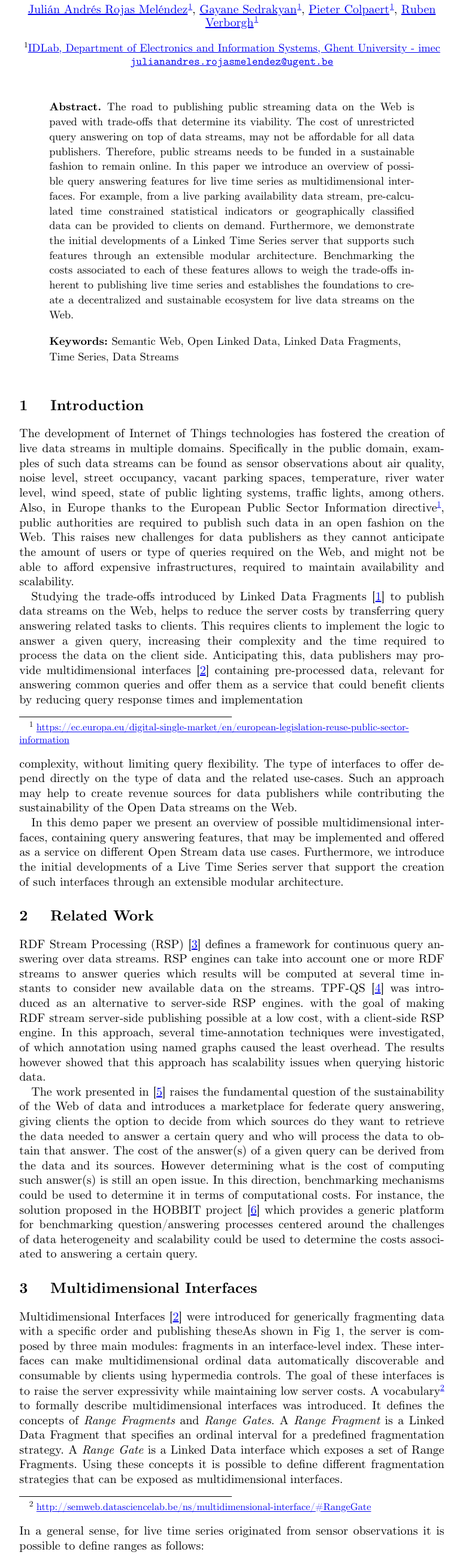
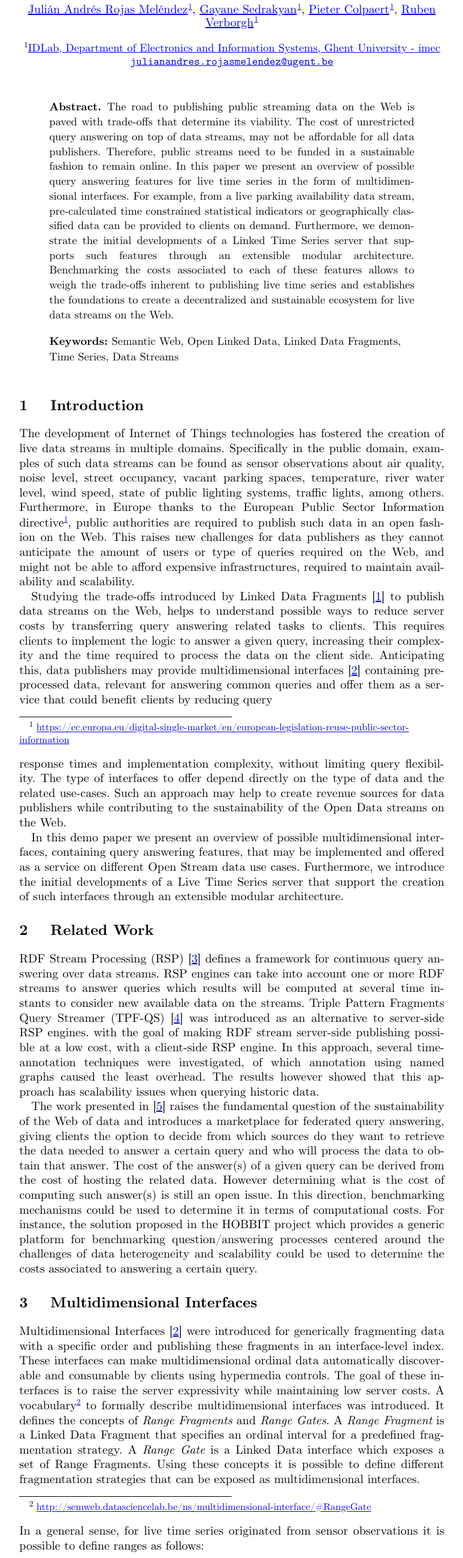
Before and after one commit to linkedtimeseries/timeseries-demo-paper, a plain HTML site: page index.html in a window 1280 px wide. Shown: the part 162-2760 px from the top of the page at 60% size, without its empty margins (253-1026 px from the left). Drawn offline with Linux system fonts and the light colour scheme; a script that the page names is missing.

Commit message:
Reviews taken into account

```diff
--- a/index.html
+++ b/index.html
@@ -22,8 +22,8 @@
             <div id="authors">
                 <dl id="author-name">
                     <dt>Authors</dt>
-                    <dd id="author-1"><span about="" rel="schema:creator schema:publisher schema:contributor schema:author"><a about="#Julian-Rojas" typeof="schema:Person" rel="schema:url" property="schema:name" href="#">Julián Andrés Rojas Meléndez</a></span><sup><a href="#author-org-1">1</a></sup></dd>
-                    <dd id="author-2"><span about="" rel="schema:contributor"><a about="#Gayane-Sedrakyan" typeof="schema:Person" rel="schema:url" property="schema:name" href="#">Gayane Sedrakyan</a></span><sup><a href="#author-org-1">1</a></sup></dd>
+                    <dd id="author-1"><span about="" rel="schema:creator schema:publisher schema:contributor schema:author"><a about="#Julian-Rojas" typeof="schema:Person" rel="schema:url" property="schema:name" href="https://data.verborgh.org/people/julian_andres_rojas_melendez">Julián Andrés Rojas Meléndez</a></span><sup><a href="#author-org-1">1</a></sup></dd>
+                    <dd id="author-2"><span about="" rel="schema:contributor"><a about="#Gayane-Sedrakyan" typeof="schema:Person" rel="schema:url" property="schema:name" href="https://dblp.org/pers/s/Sedrakyan:Gayane">Gayane Sedrakyan</a></span><sup><a href="#author-org-1">1</a></sup></dd>
                     <dd id="author-3"><span about="" rel="schema:contributor"><a about="#https://pietercolpaert.be/#me" typeof="schema:Person" rel="schema:url" property="schema:name" href="https://pietercolpaert.be/#me">Pieter Colpaert</a></span><sup><a href="#author-org-1">1</a></sup></dd>
                     <dd id="author-4"><span about="" rel="schema:contributor"><a about="#https://ruben.verborgh.org/profile/#me" typeof="schema:Person" rel="schema:url" property="schema:name" href="https://ruben.verborgh.org/profile/#me">Ruben Verborgh</a></span><sup><a href="#author-org-1">1</a></sup></dd>
                 </dl>
@@ -43,13 +43,14 @@
                     <div datatype="rdf:HTML" property="schema:abstract">
                         <p>The road to publishing public streaming data on the Web is paved with trade-offs that determine its viability.
                             The cost of unrestricted query answering on top of data streams, may not be affordable for all data publishers.
-                            Therefore, public streams needs to be funded in a sustainable fashion to remain online. In this paper we introduce
-                            an overview of possible query answering features for live time series as multidimensional interfaces. For example,
-                            from a live parking availability data stream, pre-calculated time constrained statistical indicators or geographically
-                            classified data can be provided to clients on demand. Furthermore, we demonstrate the initial developments of a Linked
-                            Time Series server that supports such features through an extensible modular architecture. Benchmarking the costs associated
-                            to each of these features allows to weigh the trade-offs inherent to publishing live time series and establishes the foundations
-                            to create a decentralized and sustainable ecosystem for live data streams on the Web.
+                            Therefore, public streams need to be funded in a sustainable fashion to remain online. In this paper we present
+                            an overview of possible query answering features for live time series in the form of multidimensional interfaces.
+                            For example, from a live parking availability data stream, pre-calculated time constrained statistical indicators
+                            or geographically classified data can be provided to clients on demand. Furthermore, we demonstrate the initial
+                            developments of a Linked Time Series server that supports such features through an extensible modular architecture.
+                            Benchmarking the costs associated to each of these features allows to weigh the trade-offs inherent to publishing
+                            live time series and establishes the foundations to create a decentralized and sustainable ecosystem for live data
+                            streams on the Web.
                         </p>
                     </div>
                 </section>
@@ -66,22 +67,21 @@
                 <section id="introduction" rel="schema:hasPart" resource="#introduction">
                     <h2 property="schema:name">Introduction</h2>
                     <div datatype="rdf:HTML" property="schema:description">
-                        <p>The development of Internet of Things technologies has fostered the creation of live data streams in
-                            multiple domains. Specifically in the public domain, examples of such data streams can be found as sensor
-                            observations about air quality, noise level, street occupancy, vacant parking spaces, temperature, river water level,
-                            wind speed, state of public lighting systems, traffic lights, among others. Also, in Europe thanks to the European Public
-                            Sector Information directive<sup><a href="#note-1">1</a></sup>, public authorities are required to publish such data in an
-                            open fashion on the Web. This raises new challenges for data publishers as they cannot anticipate the amount of users or
-                            type of queries required on the Web, and might not be able to afford expensive infrastructures, required to maintain availability
-                            and scalability.
+                        <p>The development of Internet of Things technologies has fostered the creation of live data streams in multiple domains. Specifically
+                            in the public domain, examples of such data streams can be found as sensor observations about air quality, noise level,
+                            street occupancy, vacant parking spaces, temperature, river water level, wind speed, state of public lighting systems, traffic lights,
+                            among others. Furthermore, in Europe thanks to the European Public Sector Information directive<sup><a href="#note-1">1</a></sup>,
+                            public authorities are required to publish such data in an open fashion on the Web. This raises new challenges for data publishers
+                            as they cannot anticipate the amount of users or type of queries required on the Web, and might not be able to afford expensive
+                            infrastructures, required to maintain availability and scalability.
                         </p>
 
                         <p>Studying the trade-offs introduced by Linked Data Fragments [<a class="ref" href="#ref-1">1</a>] to publish data streams on the Web,
-                            helps to reduce the server costs by transferring query answering related tasks to clients. This requires clients to implement the
-                            logic to answer a given query, increasing their complexity and the time required to process the data on the client side. Anticipating
-                            this, data publishers may provide multidimensional interfaces [<a class="ref" href="#ref-2">2</a>] containing pre-processed data,
-                            relevant for answering common queries and offer them as a service that could benefit clients by reducing query response times and
-                            implementation
+                            helps to understand possible ways to reduce server costs by transferring query answering related tasks to clients. This requires
+                            clients to implement the logic to answer a given query, increasing their complexity and the time required to process the data on
+                            the client side. Anticipating this, data publishers may provide multidimensional interfaces [<a class="ref" href="#ref-2">2</a>]
+                            containing pre-processed data, relevant for answering common queries and offer them as a service that could benefit clients by
+                            reducing query
                         </p>
 
                         <aside class="note">
@@ -93,13 +93,14 @@
                             </p>
                         </aside>
 
-                        <p class="pagebreak">complexity, without limiting query flexibility. The type of interfaces to offer depend directly on the type of data and the related use-cases. Such an approach may help to create
-                            revenue sources for data publishers while contributing the sustainability of the Open Data streams on the Web.
+                        <p class="pagebreak">response times and implementation complexity, without limiting query flexibility. The type of interfaces to offer depend directly on the type of
+                            data and the related use-cases. Such an approach may help to create revenue sources for data publishers while contributing to the
+                            sustainability of the Open Data streams on the Web.
                         </p>
 
                         <p>In this demo paper we present an overview of possible multidimensional interfaces, containing query answering features, that may be
-                            implemented and offered as a service on different Open Stream data use cases. Furthermore, we introduce the initial developments of a
-                            Live Time Series server that support the creation of such interfaces through an extensible modular architecture.
+                            implemented and offered as a service on different Open Stream data use cases. Furthermore, we introduce the initial developments of
+                            a Live Time Series server that support the creation of such interfaces through an extensible modular architecture.
                         </p>
                     </div>
                 </section>
@@ -108,19 +109,20 @@
                     <h2 property="schema:name">Related Work</h2>
                     <div datatype="rdf:HTML" property="schema:description">
                         <p>RDF Stream Processing (RSP) [<a class="ref" href="#ref-3">3</a>] defines a framework for continuous query answering over data streams.
-                            RSP engines can take into account one or more RDF streams to answer queries which results will be computed at several time instants to
-                            consider new available data on the streams. TPF-QS [<a class="ref" href="#ref-4">4</a>] was introduced as an alternative to server-side
-                            RSP engines. with the goal of making RDF stream server-side publishing possible at a low cost, with a client-side RSP engine.
-                            In this approach, several time-annotation techniques were investigated, of which annotation using named graphs caused the least overhead.
-                            The results however showed that this approach has scalability issues when querying historic data.
+                            RSP engines can take into account one or more RDF streams to answer queries which results will be computed at several time instants
+                            to consider new available data on the streams. Triple Pattern Fragments Query Streamer (TPF-QS) [<a class="ref" href="#ref-4">4</a>]
+                            was introduced as an alternative to server-side RSP engines. with the goal of making RDF stream server-side publishing possible at a
+                            low cost, with a client-side RSP engine. In this approach, several time-annotation techniques were investigated, of which annotation
+                            using named graphs caused the least overhead. The results however showed that this approach has scalability issues when querying
+                            historic data.
                         </p>
 
-                        <p>The work presented in [<a class="ref" href="#ref-5">5</a>] raises the fundamental question of the sustainability of the Web of data and
-                            introduces a marketplace for federate query answering, giving clients the option to decide from which sources do they want to retrieve
-                            the data needed to answer a certain query and who will process the data to obtain that answer. The cost of the answer(s) of a given query
-                            can be derived from the data and its sources. However determining what is the cost of computing such answer(s) is still an open issue.
-                            In this direction, benchmarking mechanisms could be used to determine it in terms of computational costs. For instance, the solution
-                            proposed in the HOBBIT project [<a class="ref" href="#ref-6">6</a>] which provides a generic platform for benchmarking question/answering
+                        <p>The work presented in [<a class="ref" href="#ref-5">5</a>] raises the fundamental question of the sustainability of the Web of data
+                            and introduces a marketplace for federated query answering, giving clients the option to decide from which sources do they want to
+                            retrieve the data needed to answer a certain query and who will process the data to obtain that answer. The cost of the answer(s) of
+                            a given query can be derived from the cost of hosting the related data. However determining what is the cost of computing such
+                            answer(s) is still an open issue. In this direction, benchmarking mechanisms could be used to determine it in terms of computational
+                            costs. For instance, the solution proposed in the HOBBIT project which provides a generic platform for benchmarking question/answering
                             processes centered around the challenges of data heterogeneity and scalability could be used to determine the costs associated to
                             answering a certain query.
                         </p>
@@ -131,9 +133,9 @@
                     <h2 property="schema:name">Multidimensional Interfaces</h2>
                     <div datatype="rdf:HTML" property="schema:description">
                         <p>Multidimensional Interfaces [<a class="ref" href="#ref-2">2</a>] were introduced for generically fragmenting data with a specific order
-                            and publishing theseAs shown in Fig 1, the server is composed by three main modules: fragments in an interface-level index. These interfaces can make multidimensional ordinal data automatically
-                            discoverable and consumable by clients using hypermedia controls. The goal of these interfaces is to raise the server expressivity while
-                            maintaining low server costs. A vocabulary<sup><a href="#note-2">2</a></sup> to formally describe multidimensional interfaces was
+                            and publishing these fragments in an interface-level index. These interfaces can make multidimensional ordinal data automatically
+                            discoverable and consumable by clients using hypermedia controls. The goal of these interfaces is to raise the server expressivity
+                            while maintaining low server costs. A vocabulary<sup><a href="#note-2">2</a></sup> to formally describe multidimensional interfaces was
                             introduced. It defines the concepts of <em>Range Fragments</em> and <em>Range Gates</em>. A <em>Range Fragment</em> is a Linked Data
                             Fragment that specifies an ordinal interval for a predefined fragmentation strategy. A <em>Range Gate</em> is a Linked Data interface
                             which exposes a set of Range Fragments. Using these concepts it is possible to define different fragmentation strategies that can be
@@ -169,7 +171,9 @@
                             </div>
                         </section>
 
-                        <p>Depending on the type of data and the specifical use case other type of fragmentations and even combinations of them could be defined.</p>
+                        <p>Depending on the type of data and the specific use case other type of fragmentations and even combinations of them can be further
+                            defined.
+                        </p>
                     </div>
                 </section>
 
@@ -214,7 +218,7 @@
                             <h4 property="schema:name">Multidimensional Interfaces</h4>
                             <div datatype="rdf:HTML" property="schema:description">
                                 <p>The interfaces expose the data stream according to its predefined logic. Each interface subscribes to a data event with the
-                                    Data Event Manager and perform a new calculation with each update with the exception of the Raw Interface, which exposes
+                                    Data Event Manager and performs a new calculation with each update with the exception of the Raw Interface, which exposes
                                     the data as it is received. The data can be exposed as <em>Range Fragments</em> through HTTP or pushed to subscribed clients
                                     through Websocket channels.
                                 </p>
@@ -226,15 +230,18 @@
                 <section id="conclusions_and_future_work" rel="schema:hasPart" resource="#conclusions_and_future_work">
                     <h2 property="schema:name">Conclusions and Future Work</h2>
                     <div datatype="rdf:HTML" property="schema:description">
-                        <p>In this demo paper we introduced Live Time Series server which provides a Linked Data fragments based interface for publishing RDF
-                            streams on the Web. Furthermore, by integrating the concept of multidimensional interfaces data publishers can define modules that
-                            perform predefined calculations over the data that suit a given use case to increase the expressivity of the server while keeping
-                            its costs low, maintaining full query flexibility and reducing clients implementation complexity and data processing time to obtain
-                            a query answer. Defining a business model to create revenue from these multidimensional interfaces may help to create a sustainable
-                            economy around data streams on the Web. For future work we plan to extend this approach by defining a mechanism that allows to calculate
-                            computational cost of multidimensional interfaces through benchmarking processes, in order to help determining their economical cost.
-                            Also by integrating mapping capabilities in order to work with non RDF data streams.
+                        <p>We introduced Live Time Series server which provides a Linked Data fragments based interface for publishing live time
+                            series on the Web. By integrating the concept of multidimensional interfaces data publishers can define modules that
+                            perform predefined calculations over the data that suit a given use case. This increases the expressivity of the server
+                            while keeping its costs low. It also reduces clients implementation complexity and data processing
+                            time to obtain a query answer. Allowing features to be turned off and on on the time series server, helps data owners to define what
+                            features they want to support and make the trade-off with their budget. Data reusers may still implement some of these features as a
+                            third party, yet then a revenue model should be thought of [<a class="ref" href="#ref-5">5</a>].
                         </p>
+
+                        <p>In future work we plan to extend this approach by defining a mechanism that allows to calculate computational cost of multidimensional
+                            interfaces through benchmarking processes, in order to help determining their economical cost. Integrating mapping capabilities in order
+                            to work with non RDF data streams constitutes yet another future work line.</p>
                     </div>
                 </section>
 
@@ -263,7 +270,6 @@
                             <li id="ref-5" property="schema:citation">T. Grubenmann, D. Dell’Aglio, A. Bernstein, D. Moor, and S. Seuken. Decentralizing the
                                 semantic web: Who will pay to realize it? In Proceedings of the Workshop on Decentralizing the Semantic Web 2017 co-located with
                                 16th International Semantic Web Conference (ISWC 2017), 2017.</li>
-                            <li id="ref-6" property="schema:citation">HOBBIT Consortium, 2016. HOBBIT Project (GA no. 688227). [Online] [Accessed 03 March 2018].</li>
                         </ol>
                     </div>
                 </section>
```
